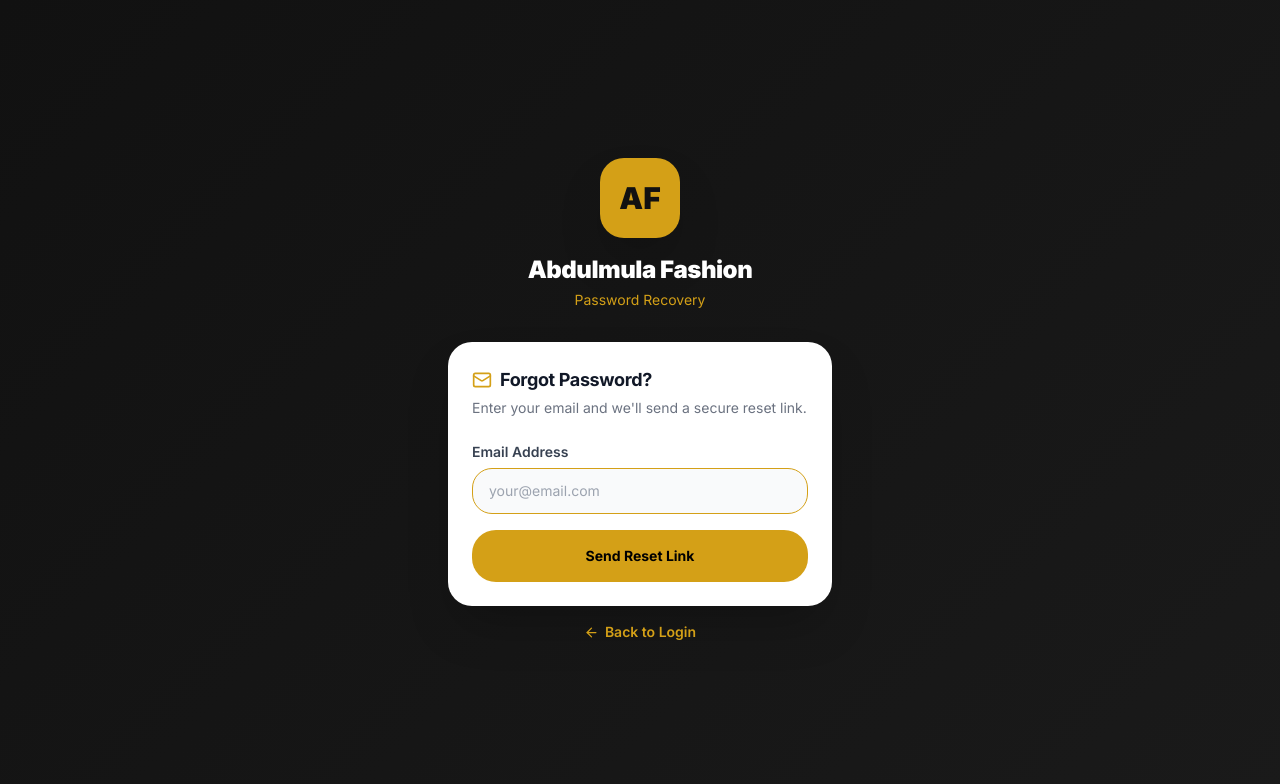
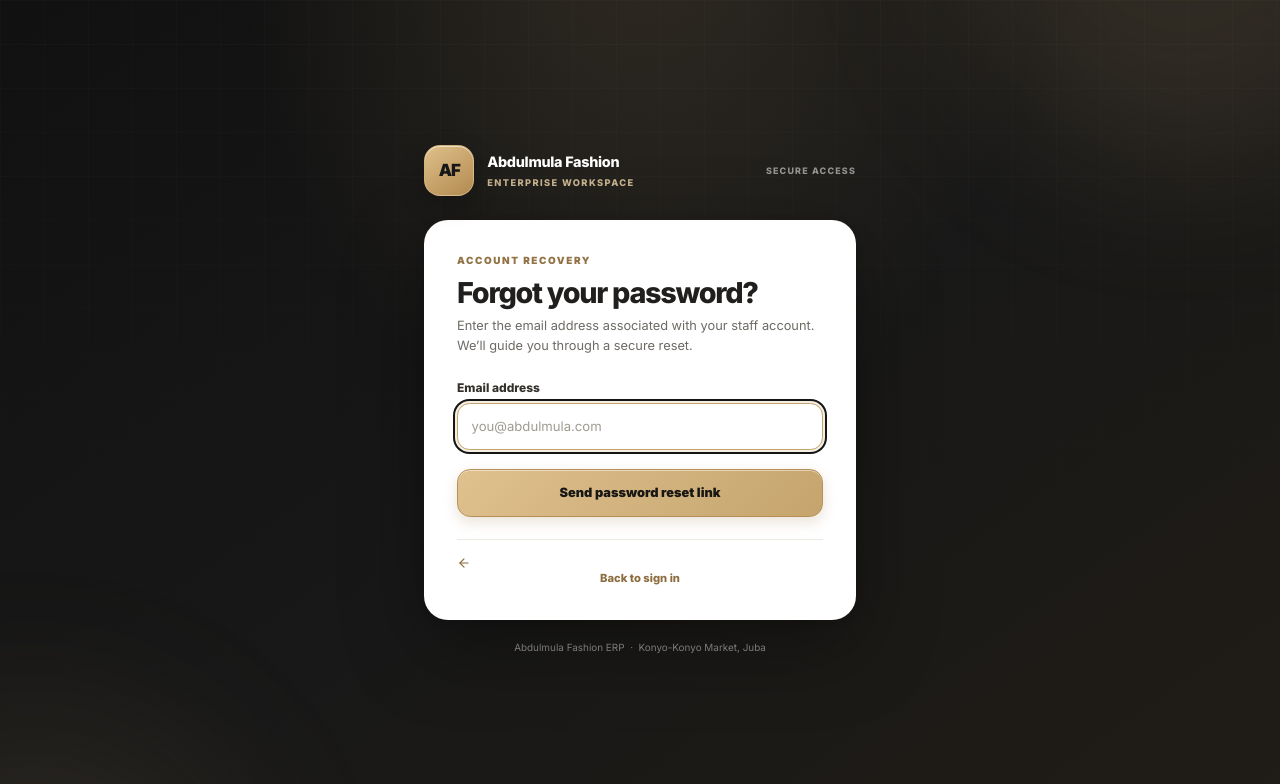
Before and after one commit to MugahiSalih0908/abdulmula-fashion-erp, a React (Vite) app in the folder frontend/: page /forgot-password in a window 1280 px wide. Shown: the top 784 px of the page. Built offline with nearby package versions, Linux system fonts and the light colour scheme; no server answers.

Commit message:
style(auth): polish password recovery flow

```diff
--- a/frontend/src/pages/ForgotPasswordPage.jsx
+++ b/frontend/src/pages/ForgotPasswordPage.jsx
@@ -1,129 +1,80 @@
-// src/pages/ForgotPasswordPage.jsx
-
-import { useState }        from 'react';
-import { Link }            from 'react-router-dom';
-import { useForm }         from 'react-hook-form';
-import { motion }          from 'framer-motion';
-import toast               from 'react-hot-toast';
-import api                 from '../services/api';
-import { Mail, ArrowLeft, CheckCircle } from 'lucide-react';
+import { useState } from 'react';
+import { Link } from 'react-router-dom';
+import { useForm } from 'react-hook-form';
+import toast from 'react-hot-toast';
+import api from '../services/api';
+import { ArrowLeft, CheckCircle2, Mail, ShieldCheck } from 'lucide-react';
+import AuthShell from '../components/AuthShell';
 
 export default function ForgotPasswordPage() {
   const [sent, setSent] = useState(false);
   const [sentEmail, setSentEmail] = useState('');
-
   const { register, handleSubmit, formState: { errors, isSubmitting } } = useForm();
 
   const onSubmit = async ({ email }) => {
     try {
       await api.post('/auth/forgot-password', { email });
-      setSentEmail(email);
+      setSentEmail(email.trim());
       setSent(true);
-    } catch (err) {
-      toast.error(err?.response?.data?.message || 'Request failed. Please try again.');
+    } catch (error) {
+      toast.error(error?.response?.data?.message || 'Request failed. Please try again.');
     }
   };
 
   if (sent) {
     return (
-      <div className="min-h-screen flex items-center justify-center p-4"
-           style={{ background: 'linear-gradient(135deg, #111 0%, #1a1a1a 100%)' }}>
-        <motion.div
-          initial={{ scale: 0.9, opacity: 0 }} animate={{ scale: 1, opacity: 1 }}
-          className="bg-white rounded-3xl p-8 max-w-sm w-full text-center shadow-2xl"
-        >
-          <div className="w-16 h-16 bg-green-100 rounded-full flex items-center justify-center mx-auto mb-4">
-            <CheckCircle size={32} className="text-green-600" />
+      <AuthShell
+        eyebrow="PASSWORD RECOVERY"
+        title="Check your inbox"
+        description="Your request has been received."
+        footer={<Link to="/login" className="auth-link"><ArrowLeft size={14} aria-hidden="true" /> Back to sign in</Link>}
+      >
+        <div className="auth-alert is-success" role="status" aria-live="polite">
+          <CheckCircle2 size={19} aria-hidden="true" />
+          <div>
+            <strong>Check your email if the account is registered</strong>
+            <p>If an active account exists for <b>{sentEmail}</b>, a secure password reset link will be sent. For security, this page does not reveal whether the address is registered.</p>
           </div>
-          <h2 className="font-black text-xl text-gray-900 mb-2">Check Your Email</h2>
-          <p className="text-gray-500 text-sm mb-1">
-            We sent a password reset link to:
-          </p>
-          <p className="font-semibold text-gray-800 text-sm mb-6">{sentEmail}</p>
-          <p className="text-xs text-gray-400 mb-6">
-            The link expires in <strong>15 minutes</strong>.
-            Check your spam folder if you don't see it.
-          </p>
-          <Link to="/login"
-                className="flex items-center justify-center gap-2 text-sm font-semibold"
-                style={{ color: '#d4a017' }}>
-            <ArrowLeft size={16} /> Back to Login
-          </Link>
-        </motion.div>
-      </div>
+        </div>
+        <div className="auth-info-card">
+          <div className="auth-info-row"><ShieldCheck size={17} aria-hidden="true" /><div><span>Security</span><strong>Reset links expire after 15 minutes.</strong></div></div>
+          <div className="auth-info-row"><Mail size={17} aria-hidden="true" /><div><span>Next step</span><strong>Check your inbox and spam folder.</strong></div></div>
+        </div>
+      </AuthShell>
     );
   }
 
   return (
-    <div className="min-h-screen flex items-center justify-center p-4"
-         style={{ background: 'linear-gradient(135deg, #111 0%, #1a1a1a 100%)' }}>
-      <div className="w-full max-w-sm">
-
-        {/* Brand */}
-        <div className="text-center mb-8">
-          <div className="w-20 h-20 rounded-2xl flex items-center justify-center font-black text-3xl mx-auto mb-4 shadow-2xl"
-               style={{ background: '#d4a017', color: '#111' }}>
-            AF
-          </div>
-          <h1 className="text-white font-black text-2xl">Abdulmula Fashion</h1>
-          <p className="text-sm mt-1" style={{ color: '#d4a017' }}>Password Recovery</p>
+    <AuthShell
+      eyebrow="ACCOUNT RECOVERY"
+      title="Forgot your password?"
+      description="Enter the email address associated with your staff account. We’ll guide you through a secure reset."
+      footer={<Link to="/login" className="auth-link"><ArrowLeft size={14} aria-hidden="true" /> Back to sign in</Link>}
+    >
+      <form onSubmit={handleSubmit(onSubmit)} className="auth-form" noValidate>
+        <div className="auth-field">
+          <label htmlFor="forgot-email">Email address</label>
+          <input
+            id="forgot-email"
+            type="email"
+            autoComplete="email"
+            autoFocus
+            placeholder="you@abdulmula.com"
+            aria-invalid={!!errors.email}
+            aria-describedby={errors.email ? 'forgot-email-error' : undefined}
+            {...register('email', {
+              required: 'Email is required.',
+              pattern: { value: /^\S+@\S+\.\S+$/, message: 'Enter a valid email address.' }
+            })}
+          />
+          {errors.email && <p id="forgot-email-error" className="auth-field-error" role="alert">{errors.email.message}</p>}
         </div>
 
-        {/* Card */}
-        <div className="bg-white rounded-3xl p-6 shadow-2xl">
-          <div className="flex items-center gap-2 mb-1">
-            <Mail size={20} style={{ color: '#d4a017' }} />
-            <h2 className="font-bold text-lg text-gray-900">Forgot Password?</h2>
-          </div>
-          <p className="text-gray-500 text-sm mb-6">
-            Enter your email and we'll send a secure reset link.
-          </p>
-
-          <form onSubmit={handleSubmit(onSubmit)} className="space-y-4" noValidate>
-            <div>
-              <label className="text-sm font-semibold text-gray-700 block mb-1.5">
-                Email Address
-              </label>
-              <input
-                type="email"
-                {...register('email', {
-                  required: 'Email is required',
-                  pattern: { value: /^\S+@\S+\.\S+$/, message: 'Enter a valid email' }
-                })}
-                className="w-full border border-gray-200 rounded-xl px-4 py-3 text-sm focus:outline-none bg-gray-50"
-                onFocus={e => e.target.style.borderColor = '#d4a017'}
-                onBlur={e  => e.target.style.borderColor = '#e5e7eb'}
-                placeholder="your@email.com"
-                autoComplete="email"
-                autoFocus
-              />
-              {errors.email && (
-                <p className="text-red-500 text-xs mt-1">{errors.email.message}</p>
-              )}
-            </div>
-
-            <button
-              type="submit"
-              disabled={isSubmitting}
-              className="w-full py-4 rounded-2xl font-bold text-sm disabled:opacity-60 flex items-center justify-center gap-2 text-black"
-              style={{ background: '#d4a017' }}
-            >
-              {isSubmitting && (
-                <span className="w-5 h-5 border-2 border-black border-t-transparent rounded-full animate-spin" />
-              )}
-              Send Reset Link
-            </button>
-          </form>
-        </div>
-
-        <div className="text-center mt-4">
-          <Link to="/login"
-                className="flex items-center justify-center gap-1.5 text-sm font-semibold"
-                style={{ color: '#d4a017' }}>
-            <ArrowLeft size={15} /> Back to Login
-          </Link>
-        </div>
-      </div>
-    </div>
+        <button type="submit" className="auth-submit" disabled={isSubmitting}>
+          {isSubmitting && <span className="auth-spinner" aria-hidden="true" />}
+          {isSubmitting ? 'Submitting request…' : 'Send password reset link'}
+        </button>
+      </form>
+    </AuthShell>
   );
 }
```
